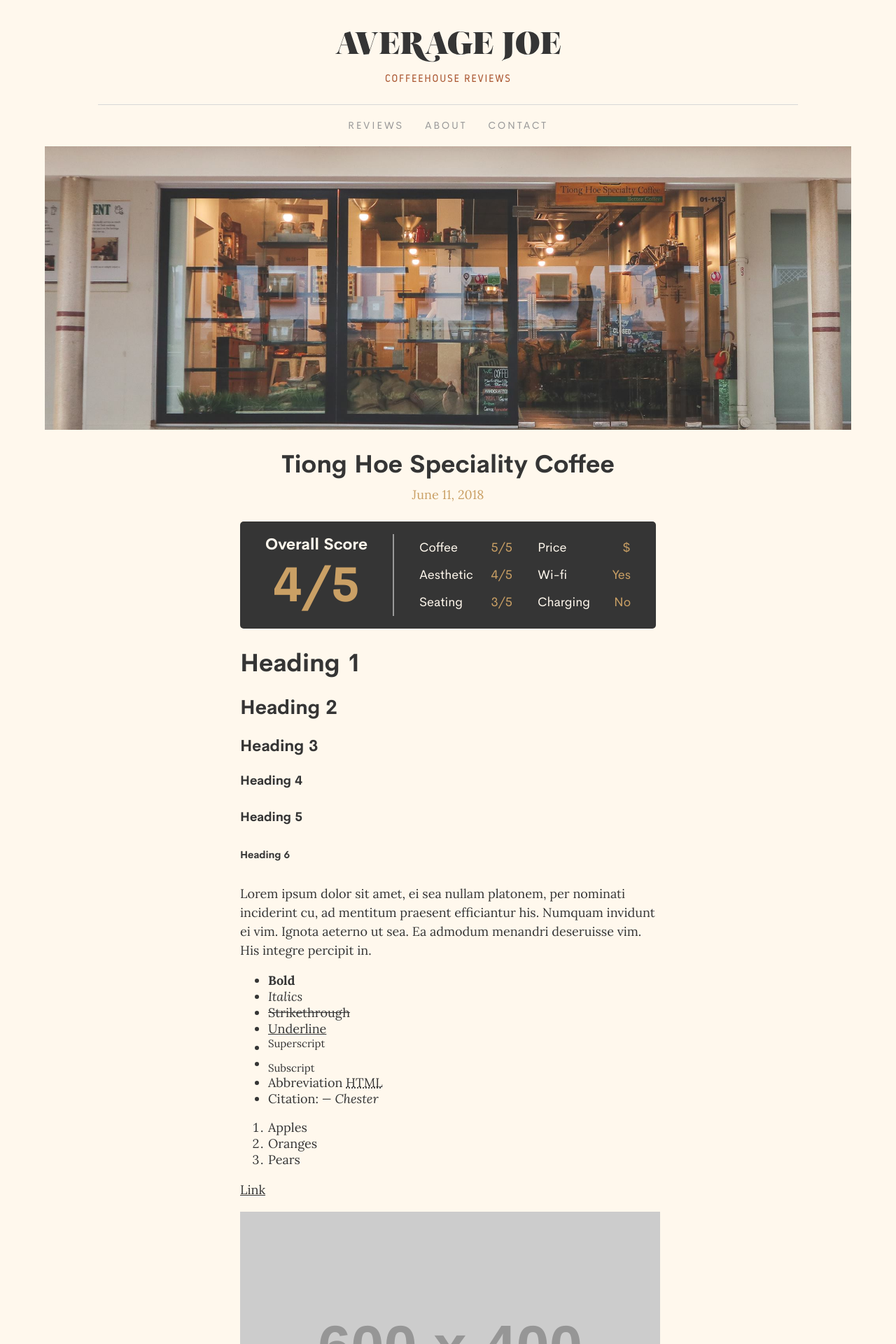
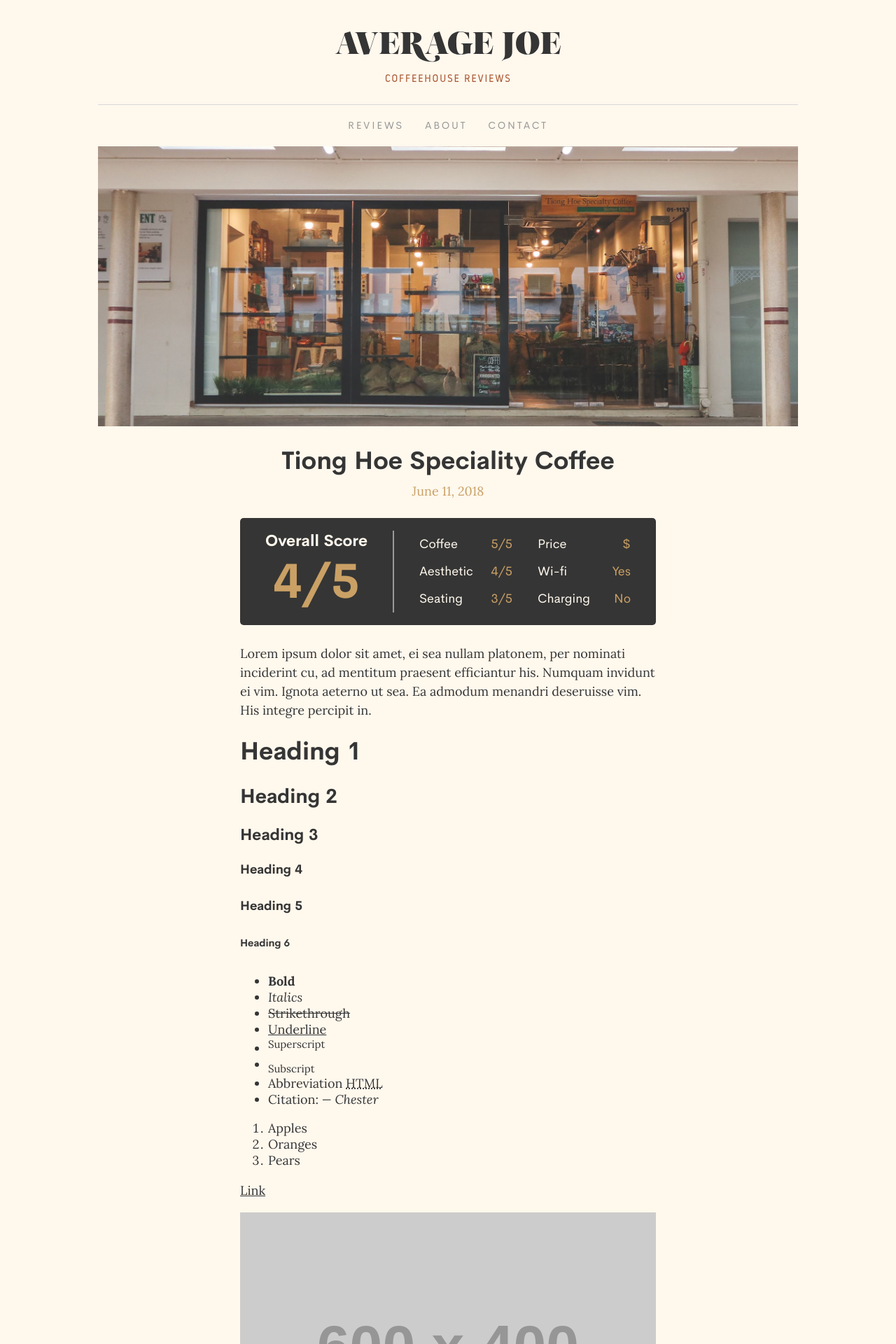
Before and after one commit to chesterhow/average-joe, a Jekyll site: the page built from _posts/2018-06-11-tiong-hoe-speciality-coffee.md, in a window 1280 px wide. Shown: the top 1920 px of the page at 70% size. Built offline with Jekyll 4.4.1, drawn with Linux system fonts in a browser that asks for light colours; some of the changed text lies outside the part shown.

Commit message:
Add aspect ratio to images

```diff
--- a/_layouts/default.html
+++ b/_layouts/default.html
@@ -8,7 +8,7 @@
       </a>
       <nav class="nav">
         <ul>
-          <li><a href="">REVIEWS</a></li>
+          <li><a href="{{ "/" | relative_url }}">REVIEWS</a></li>
           <li><a href="{{ "/about" | relative_url }}">ABOUT</a></li>
           <li><a href="">CONTACT</a></li>
         </ul>
--- a/_layouts/post.html
+++ b/_layouts/post.html
@@ -3,11 +3,12 @@ layout: default
 ---
 
 <div class="post">
-  <img
-    src="{{ page.thumbnail | relative_url }}"
-    alt="{{ page.title }}"
-    class="post--image"
-  >
+  <div class="post--cover">
+    <img
+      src="{{ page.thumbnail | relative_url }}"
+      alt="{{ page.title }}"
+    >
+  </div>
   <div class="post--content">
     <h1 class="post--title">{{ page.title }}</h1>
     <h5 class="post--date">{{ page.date | date: "%B %d, %Y" }}</h5>
--- a/_posts/2018-06-11-tiong-hoe-speciality-coffee.md
+++ b/_posts/2018-06-11-tiong-hoe-speciality-coffee.md
@@ -12,13 +12,15 @@ review:
   wifi: "Yes"
   charging: "No"
 ---
+Lorem ipsum dolor sit amet, ei sea nullam platonem, per nominati inciderint cu, ad mentitum praesent efficiantur his. Numquam invidunt ei vim. Ignota aeterno ut sea. Ea admodum menandri deseruisse vim. His integre percipit in.
+
 # Heading 1
 ## Heading 2
 ### Heading 3
 #### Heading 4
 ##### Heading 5
 ###### Heading 6
-Lorem ipsum dolor sit amet, ei sea nullam platonem, per nominati inciderint cu, ad mentitum praesent efficiantur his. Numquam invidunt ei vim. Ignota aeterno ut sea. Ea admodum menandri deseruisse vim. His integre percipit in.
+
 
 - **Bold**
 - _Italics_
--- a/_sass/average-joe/_home.scss
+++ b/_sass/average-joe/_home.scss
@@ -28,10 +28,24 @@
   }
 
   &--thumbnail {
+    position: relative;
     grid-area: thumbnail;
-    width: 100%;
-    height: 10rem;
-    object-fit: cover;
+    overflow: hidden;
+
+    &:before {
+      content: "";
+      display: block;
+      width: 100%;
+      padding-top: (9 / 16) * 100%;
+    }
+
+    > img {
+      position: absolute;
+      top: 50%;
+      left: 50%;
+      width: 100%;
+      transform: translate(-50%, -50%);
+    }
   }
 
   &--title {
@@ -102,7 +116,7 @@
         "thumbnail body" 1fr
         "thumbnail more" auto
         / 1fr minmax(15rem, 30%);
-      min-height: 20rem;
+      // min-height: 20rem;
     }
 
     .item--thumbnail {
--- a/_sass/average-joe/_post.scss
+++ b/_sass/average-joe/_post.scss
@@ -1,20 +1,51 @@
 .post {
-  margin-top: 1rem;
+  margin: 1rem 0 3rem;
 
-  img {
-    display: block;
-    margin: 0 auto;
-  }
+  // Cover image
+  &--cover {
+    @extend %page-max-width;
+    position: relative;
+    overflow: hidden;
 
-  &--image {
-    @extend %page-max-width;
-    width: 100%;
-    height: 45vh;
-    object-fit: cover;
+    &:before {
+      content: "";
+      display: block;
+      width: 100%;
+      padding-top: (2 / 5) * 100%;
+
+      @media (max-width: $break-medium) {
+        padding-top: (9 / 16) * 100%;
+      }
+    }
+
+    > img {
+      position: absolute;
+      top: 50%;
+      left: 50%;
+      width: 100%;
+      transform: translate(-50%, -50%);
+    }
   }
 
   &--content {
     @extend %content-max-width;
+
+    // image in post
+    img {
+      display: block;
+      max-width: 100%;
+      margin: 0 auto 0.5rem;
+    }
+
+    // image in post with caption
+    img + em {
+      display: block;
+      color: $grey;
+      font-family: $sans-serif;
+      font-size: 0.9rem;
+      font-style: normal;
+      text-align: center;
+    }
   }
 
   &--title {
```
Also changed, not shown: other parts of _posts/2018-06-11-tiong-hoe-speciality-coffee.md (+3 -3 lines), _includes/item.html (+7 -6 lines).
